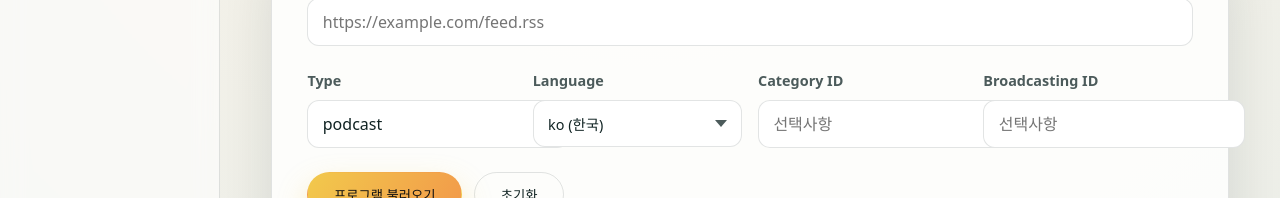
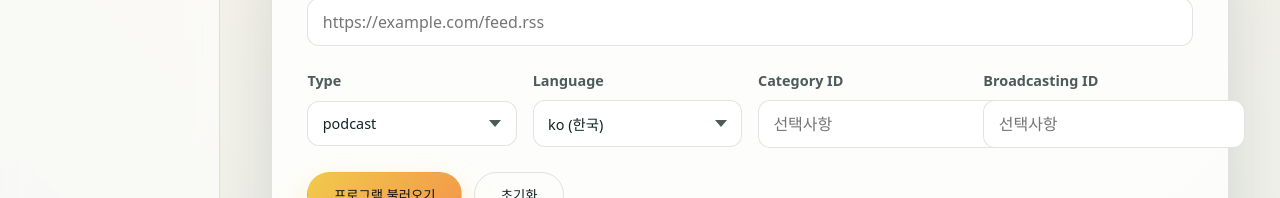
Before and after one commit to CarLifeContentBusinessDev/RSS-Reader, a React (Vite) app: page /programs in a window 1280 px wide. Shown: the part 425-623 px from the top of the page. Built offline with nearby package versions, Linux system fonts and the light colour scheme; a web font is replaced by a local one.

Commit message:
refactor: type 드롭다운으로 변경

```diff
--- a/src/pages/ProgramsPage.tsx
+++ b/src/pages/ProgramsPage.tsx
@@ -23,6 +23,11 @@ const LANGUAGE_OPTIONS = [
   { value: "fr", label: "fr (프랑스)" },
   { value: "es", label: "es (스페인)" },
   { value: "it", label: "it (이탈리아)" },
+];
+
+const TYPE_OPTIONS = [
+  { value: "podcast", label: "podcast" },
+  { value: "radio", label: "radio" },
 ];
 
 const ProgramsPage = ({
@@ -329,15 +334,12 @@ const ProgramsPage = ({
             />
           </label>
           <div className="field-row">
-            <label className="field">
-              <span>Type</span>
-              <input
-                type="text"
-                value={programType}
-                onChange={(event) => setProgramType(event.target.value)}
-                placeholder="type"
-              />
-            </label>
+            <SelectField
+              label="Type"
+              value={programType}
+              options={TYPE_OPTIONS}
+              onChange={setProgramType}
+            />
             <SelectField
               label="Language"
               value={programLanguage}
```
